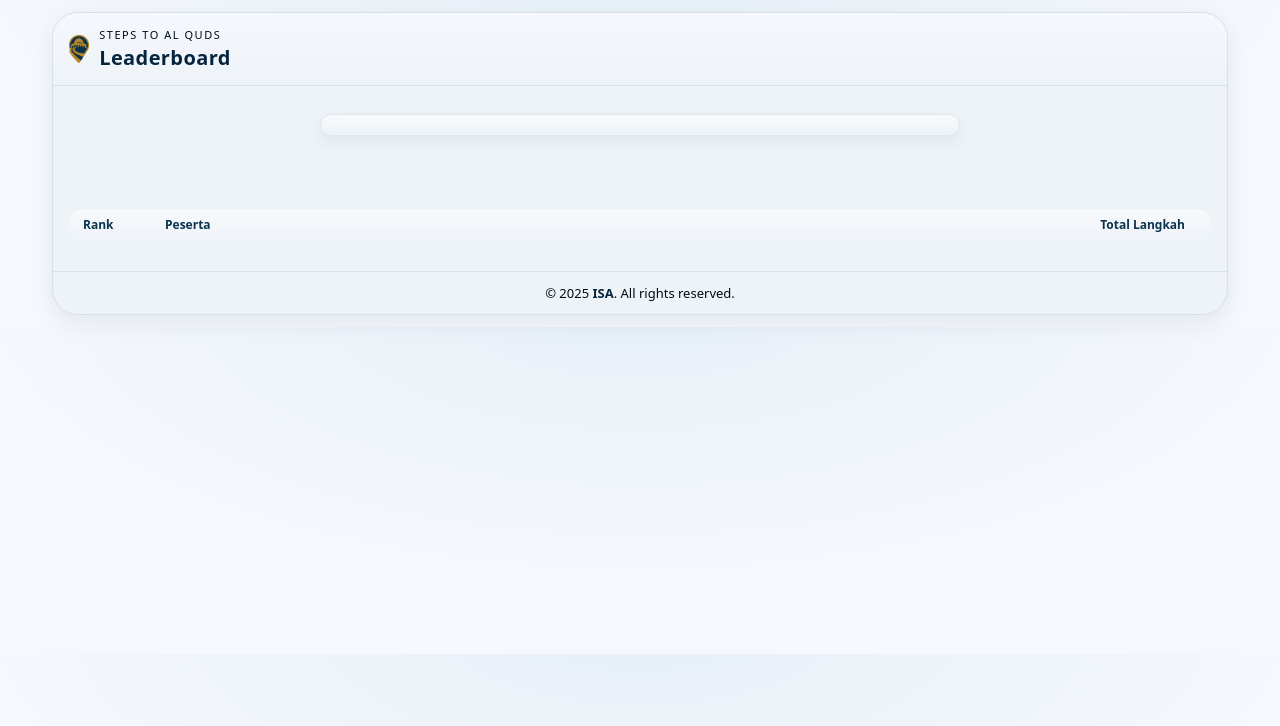
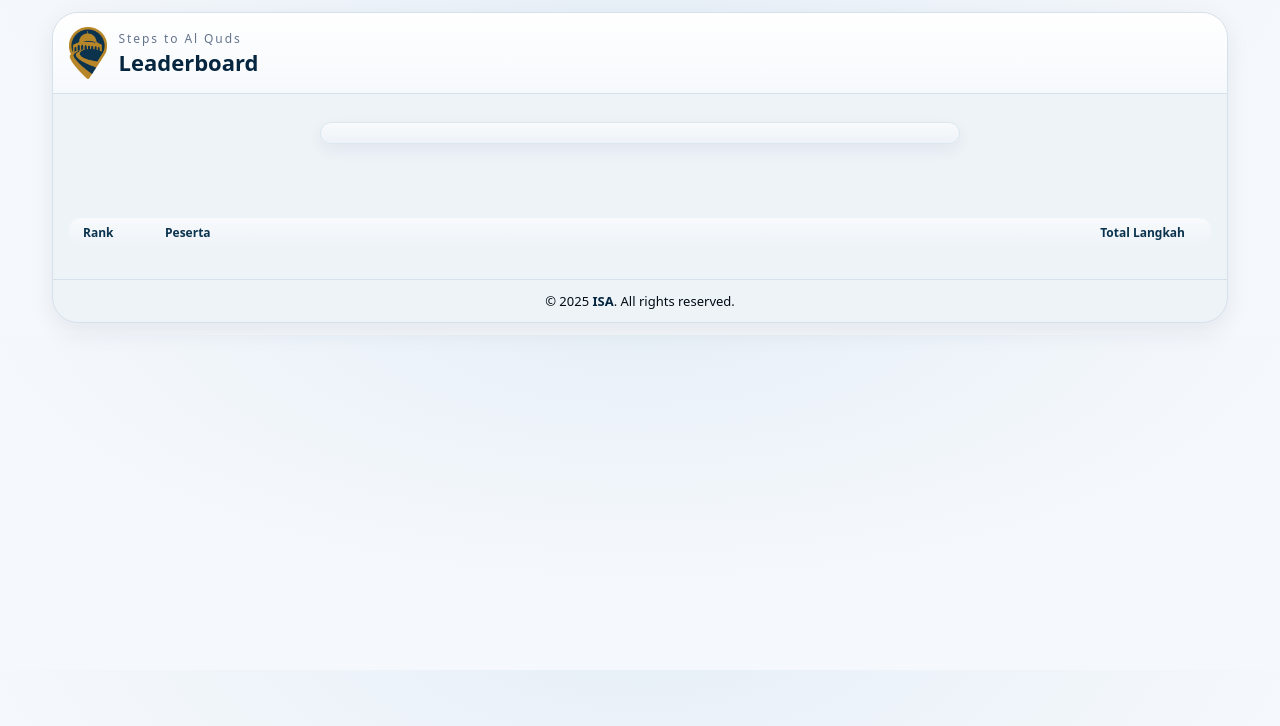
Before and after one commit to gunawanst/stepstoalquds, a plain HTML site: page index.html in a window 1280 px wide. Drawn offline with Linux system fonts and the light colour scheme; no server answers.

Commit message:
Update index.html

```diff
--- a/index.html
+++ b/index.html
@@ -3,6 +3,14 @@
 <head>
 <meta charset="utf-8"/>
 <meta name="viewport" content="width=device-width,initial-scale=1"/>
+
+<!-- Favicon -->
+<link rel="icon" type="image/png" href="/favicon-96x96.png" sizes="96x96" />
+<link rel="icon" type="image/svg+xml" href="/favicon.svg" />
+<link rel="shortcut icon" href="/favicon.ico" />
+<link rel="apple-touch-icon" sizes="180x180" href="/apple-touch-icon.png" />
+<link rel="manifest" href="/site.webmanifest" />
+
 <title>Leaderboard — Steps to Al Quds</title>
 <style>
   :root{
@@ -42,24 +50,26 @@
   .panel{width:100%; background:var(--sky-1); border:1px solid var(--stroke); border-radius:26px; overflow:hidden; box-shadow:var(--shadow)}
 
   header{
-    display:flex; align-items:center; gap:10px; padding:14px 16px;
+    display:flex;
+    align-items:center;
+    gap:12px;
+    padding:14px 16px;
     border-bottom:1px solid var(--stroke);
-    background:linear-gradient(180deg,var(--sky-0),var(--sky-1))
-  }
-  header img{height:28px}
-  header .kicker{
-    font-size:11px;
-    color:var(--muted);
-    letter-spacing:.14em;
-    text-transform:uppercase
+    background:linear-gradient(180deg,#fff,#f6f9fc)
     }
 
-  header h1{
-    margin:2px 0 0;
-    font-size:20px;
-    letter-spacing:.02em;
-    font-weight:900
+  header img{
+    height:52px;          /* naikkan sedikit di desktop */
+    max-height:64px;
+    width:auto; object-fit:contain;
   }
+  @media (max-width:520px){
+    header img{height:42px}  /* tetap enak di mobile */
+  }
+
+  header .brand-txt{display:flex; flex-direction:column; justify-content:center; line-height:1}
+  header .kicker{font-size:12px; letter-spacing:.16em; color:#64748b; margin:0 0 0}
+  header h1{margin:0; font-size:22px; font-weight:900}
 
   /* ===== SUMMARY BAR ===== */
   .summary-wrap { padding:28px 14px; } /* tambah jarak ke header & podium */
```
